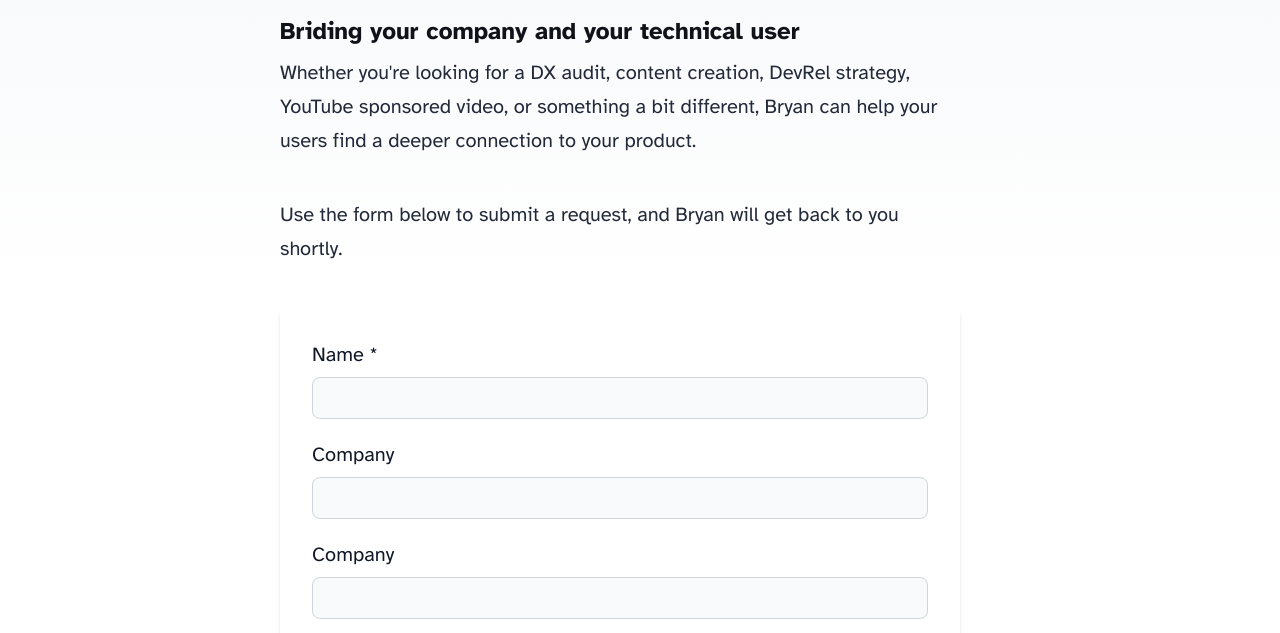
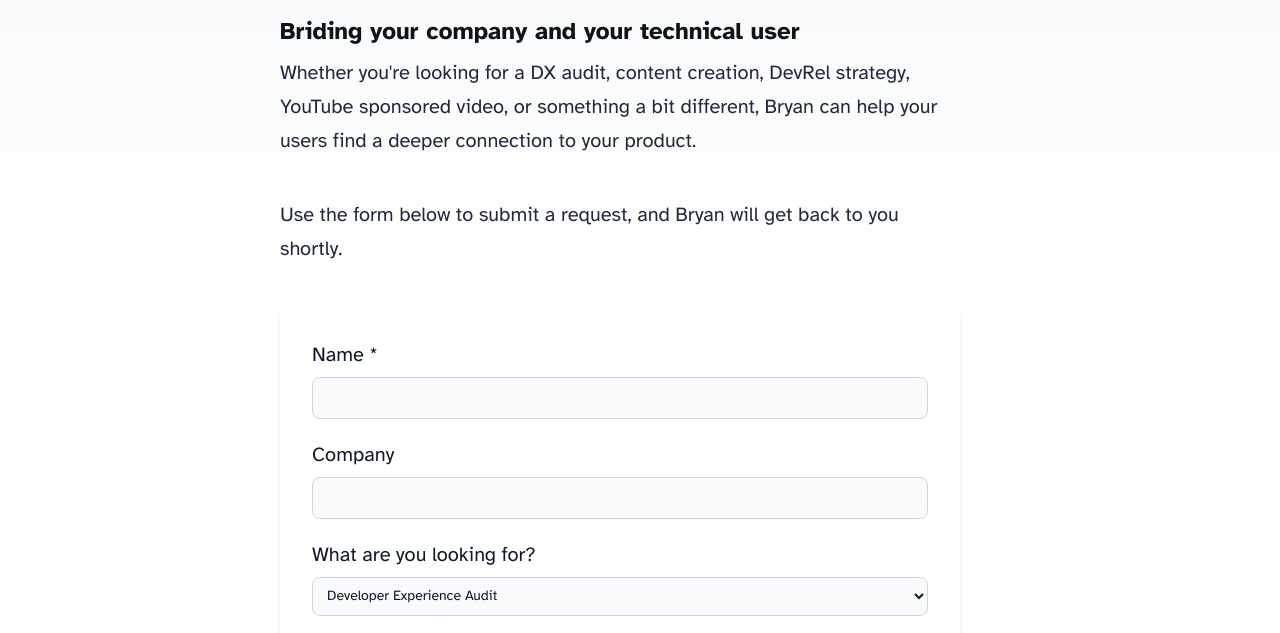
Before and after one commit to brob/bryanlrobinson.com-astro, an Astro site: page /contract in a window 1280 px wide. Shown: the part 319-952 px from the top of the page. Built offline with nearby package versions, Linux system fonts and the light colour scheme; Astro itself is replaced by a stand-in of ours.

Commit message:
Removes extraneous company

```diff
--- a/src/pages/contract.astro
+++ b/src/pages/contract.astro
@@ -18,10 +18,7 @@ import Layout from '../layouts/Page.astro';
 				<label for="company" class="block mb-1 text-md font-medium text-gray-900 dark:text-white">Company</label>
 				<input type="text" id="company" class="bg-gray-50 border border-gray-300 text-gray-900 text-sm rounded-lg focus:ring-blue-500 focus:border-blue-500 block w-full p-2.5 dark:bg-gray-700 dark:border-gray-600 dark:placeholder-gray-400 dark:text-white dark:focus:ring-blue-500 dark:focus:border-blue-500">
 			</div>
-			<div class="mb-5">
-				<label for="company" class="block mb-1 text-md font-medium text-gray-900 dark:text-white">Company</label>
-				<input type="text" id="company" class="bg-gray-50 border border-gray-300 text-gray-900 text-sm rounded-lg focus:ring-blue-500 focus:border-blue-500 block w-full p-2.5 dark:bg-gray-700 dark:border-gray-600 dark:placeholder-gray-400 dark:text-white dark:focus:ring-blue-500 dark:focus:border-blue-500">
-			</div>
+
 			<div class="mb-5">
 
 			<label for="type" class="block mb-1 text-md font-medium text-gray-900 dark:text-white">What are you looking for?</label>
```
